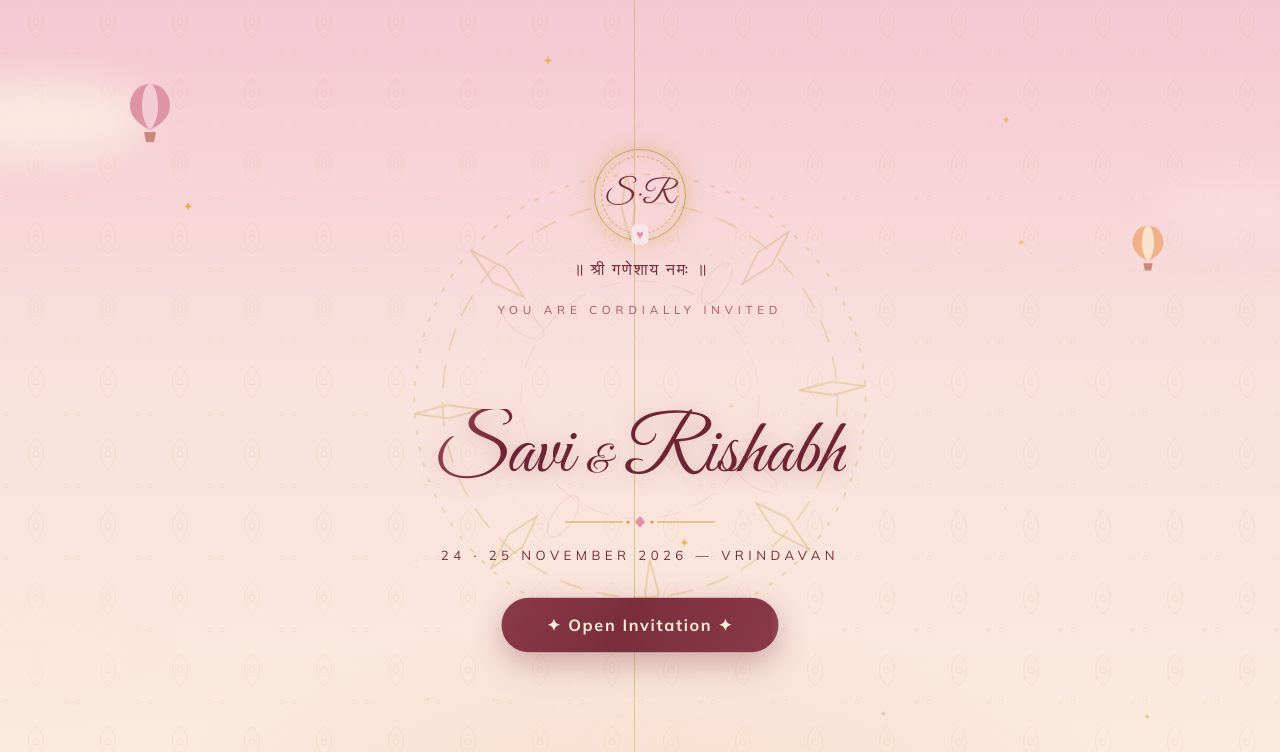
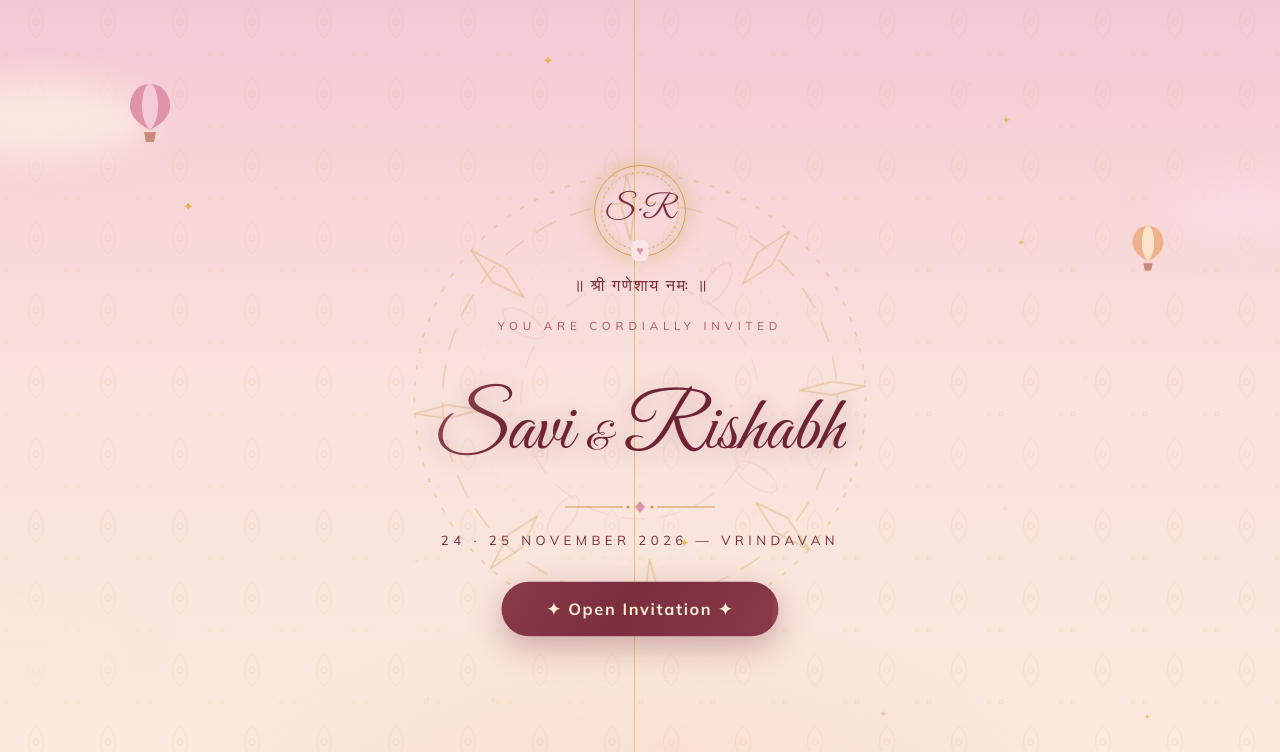
Before and after one commit to Saritahimthani/saviWedsRish, a plain HTML site: page index.html in a window 1280 px wide. Shown: the top 752 px of the page. Drawn offline with nearby package versions, Linux system fonts and the light colour scheme; a web font is replaced by a local one.

Commit message:
Update styling for cover-names class in index.html
Adjusted line-height and added padding to cover-names class.

```diff
--- a/index.html
+++ b/index.html
@@ -96,7 +96,9 @@
   .cover-om{font-family:'Tiro Devanagari Hindi',serif;font-size:1.02rem;letter-spacing:.1em;margin-bottom:1rem;color:var(--maroon);opacity:0;animation:riseIn 1s ease .35s forwards}
   .cover-invite{font-size:.72rem;letter-spacing:.42em;text-transform:uppercase;color:#A85868;margin-bottom:.6rem;opacity:0;animation:riseIn 1s ease .6s forwards}
   .cover-names{
-    font-family:'Great Vibes',cursive;font-size:clamp(3.2rem,15vw,4.9rem);line-height:1.13;
+    font-family:'Great Vibes',cursive;font-size:clamp(3.2rem,15vw,4.9rem);line-height:1.3;
+    padding-top: 0.15em;
+    margin-top: 1.5rem;
     background:linear-gradient(110deg,#6E2434 30%,#C4707F 50%,#6E2434 70%);
     background-size:220% auto;
     -webkit-background-clip:text;background-clip:text;color:transparent;
@@ -417,7 +419,7 @@
     </div>
     <p class="cover-om">॥ श्री गणेशाय नमः ॥</p>
     <p class="cover-invite">You are cordially invited</p>
-    <div class="cover-names"  style="margin-top: 5rem">Savi <span class="cover-amp">&amp;</span> Rishabh</div>
+    <div class="cover-names">Savi <span class="cover-amp">&amp;</span> Rishabh</div>
     <svg class="cover-rule" viewBox="0 0 150 14" aria-hidden="true">
       <line x1="0" y1="7" x2="58" y2="7" stroke="#C9A24B" stroke-width="1"/>
       <line x1="92" y1="7" x2="150" y2="7" stroke="#C9A24B" stroke-width="1"/>
```
